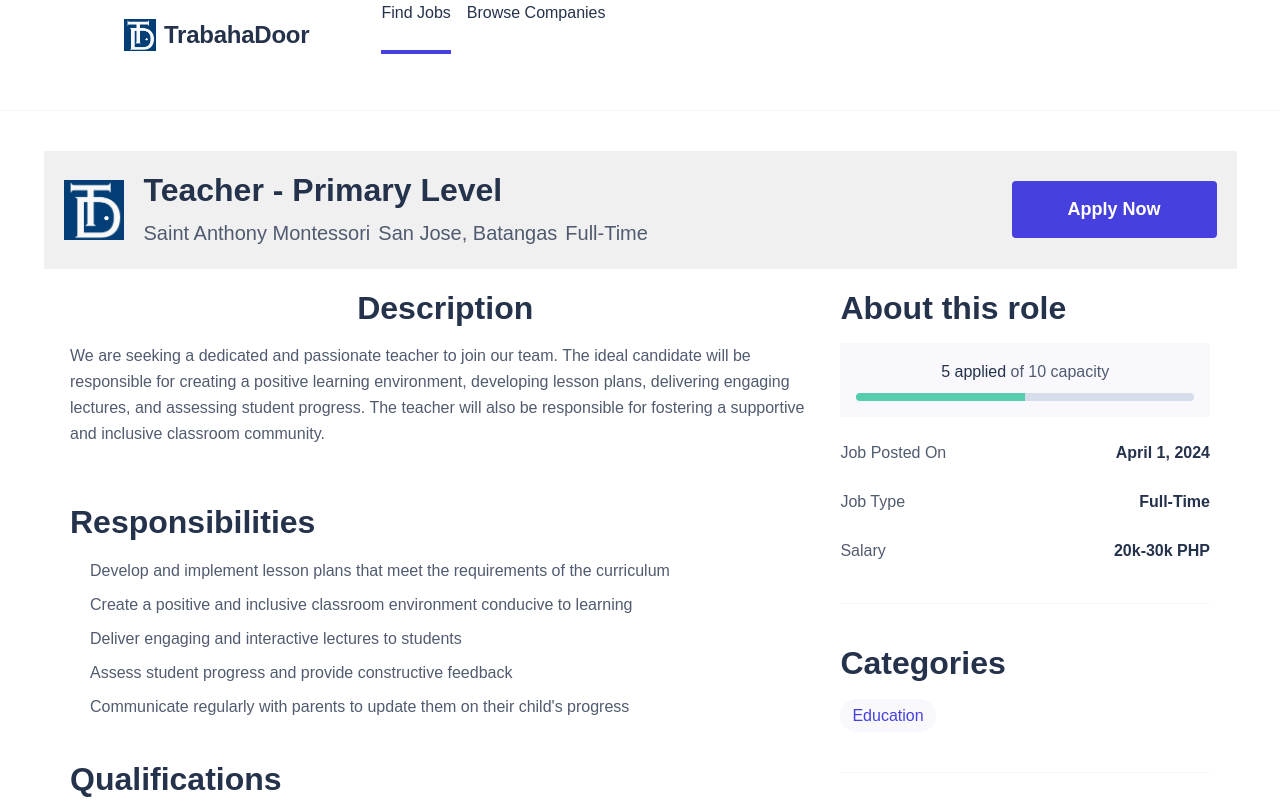
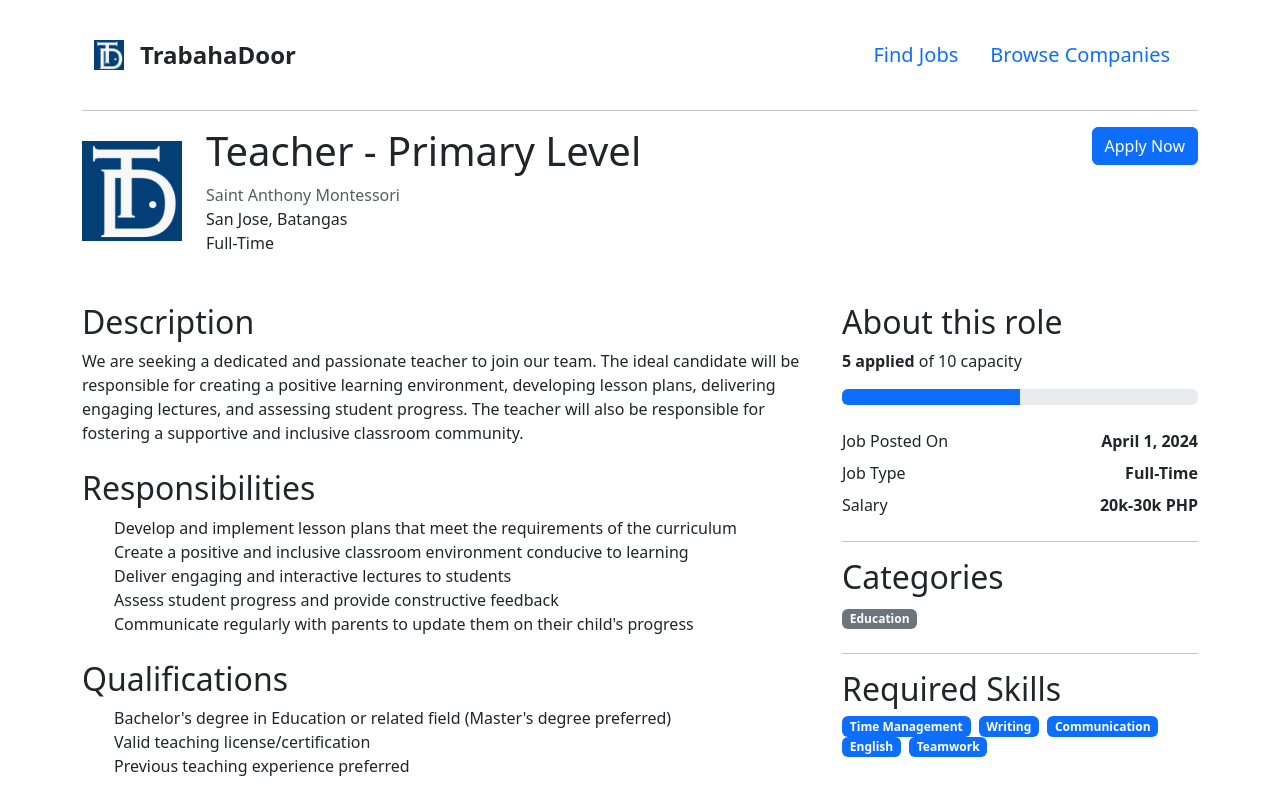
Before and after one commit to LDimaano/TrabahaDoor, a React (Create React App) app in the folder JobPortal/front-end/: page /jobdescription in a window 1280 px wide. Shown: the top 800 px of the page. Built offline with nearby package versions, Linux system fonts and the light colour scheme.

Commit message:
jobseeker side bootstrap

```diff
--- a/JobPortal/front-end/src/components/home_jobseeker.jsx
+++ b/JobPortal/front-end/src/components/home_jobseeker.jsx
@@ -1,21 +1,24 @@
 import React, { useState, useEffect } from 'react';
-import styles from '../css/home_jobseeker.module.css';
 import { useNavigate } from 'react-router-dom';
+import 'bootstrap/dist/css/bootstrap.min.css';
+
 
 function Header() {
   const [email, setEmail] = useState('');
   const navigate = useNavigate();
+
 
   useEffect(() => {
     const fetchEmail = async () => {
       try {
         const response = await fetch('http://localhost:5000/api/user-info', {
           method: 'GET',
-          credentials: 'include', // This ensures cookies (session) are sent with the request
+          credentials: 'include',
           headers: {
             'Content-Type': 'application/json',
           },
         });
+
 
         if (response.ok) {
           const data = await response.json();
@@ -28,67 +31,47 @@ function Header() {
       }
     };
 
+
     fetchEmail();
   }, []);
 
+
   return (
-    <nav className={styles.navbar}>
-      <div className={styles.navbarContent}>
-        <div className={styles.logo}>
+    <nav className="navbar navbar-expand-lg bg-transparent">
+    <div className="container">
+      <a className="navbar-brand d-flex align-items-center" href="#">
         <img
           src={`${process.env.PUBLIC_URL}/assets/TrabahaDoor_logo.png`}
           alt="TrabahaDoor Logo"
-            className={styles.logoImage}
+          width="30"
+          height="30"
+          className="me-2"
         />
-          <span className={styles.logoText}>TrabahaDoor</span>
-          <span className={styles.welcomeText}>Welcome, {email || 'Guest'}</span>
+        <span className="fw-bold">TrabahaDoor</span>
+      </a>
+      <div className="navbar-text">
+        Welcome, {email || 'Guest'}
       </div>
-        <ul className={styles.navMenu}>
-          <li className={styles.navItem}>
-            <a href="#" className={styles.navLink}>Find Jobs</a>
-            <div className={styles.activeIndicator} />
-          </li>
-          <li className={styles.navItem}>
-            <a href="#" className={styles.navLink}>Browse Companies</a>
-          </li>
-        </ul>
     </div>
   </nav>
   );
 }
 
+
 function SearchForm() {
   return (
-    <section className={styles.searchForm}>
-      <form className={styles.searchBar}>
-        <div className={styles.inputContainer}>
-          <img
-            loading="lazy"
-            src="https://cdn.builder.io/api/v1/image/assets/TEMP/e7f5ae91f74a0bbff814182823ec89164ff92f1d17811cfd85ad807eb891d404?placeholderIfAbsent=true&apiKey=691aa702d0594162a92c71d207580975"
-            alt=""
-            className={styles.inputImage}
-          />
-          <div className={styles.inputGroup}>
-            <label htmlFor="jobTitleInput" className="visually-hidden"></label>
+    <section className="container my-4">
+      <form className="row g-3">
+        <div className="col-md-6">
           <input
             type="text"
-              id="jobTitleInput"
+            className="form-control"
             placeholder="Job title or keyword"
             aria-label="Job title or keyword"
-              className={styles.select}
           />
-            {/* <div className={styles.divider}></div> */}
         </div>
-        </div>
-
-        <div className={styles.inputContainer}>
-          <div className={styles.inputGroup}>
-              <label htmlFor="industrySelect" className="visually-hidden"></label>
-              <select
-              id="industrySelect"
-              aria-label="Industry"
-              className={styles.select}
-              >
+        <div className="col-md-4">
+          <select className="form-select" aria-label="Select Industry">
             <option value="">Select Industry</option>
             <option value="agriculture">Agriculture</option>
             <option value="tourism">Tourism</option>
@@ -100,21 +83,23 @@ function SearchForm() {
             <option value="technology">Technology</option>
           </select>
         </div>
+        <div className="col-md-2">
+          <button type="submit" className="btn btn-primary w-100">Search</button>
         </div>
-
-        <button type="submit" className={styles.searchButton}>Search</button>
       </form>
     </section>
   );
 }
+
 
 function FilterSection() {
   const employmentTypes = ['Full-time', 'Part-Time', 'Remote', 'Internship', 'Contract'];
   const categories = ['Agriculture', 'Tourism', 'Marketing', 'Business', 'Human Resource', 'Healthcare', 'Engineering', 'Technology'];
   const salaryRanges = ['$700 - $1000', '$1000 - $1500', '$1500 - $2000', '$3000 or above'];
 
+
   return (
-    <div className={styles.filterSection}>
+    <div className="col-md-3">
       <FilterGroup title="Type of Employment" items={employmentTypes} />
       <FilterGroup title="Categories" items={categories} />
       <FilterGroup title="Salary Range" items={salaryRanges} />
@@ -122,24 +107,23 @@ function FilterSection() {
   );
 }
 
+
 function FilterGroup({ title, items }) {
   return (
-    <div className={styles.filterGroup}>
-      <h3 className={styles.filterTitle}>{title}</h3>
-      <img
-        src="https://cdn.builder.io/api/v1/image/assets/TEMP/0535a47d11c9869cd543561cec9c0500b285f25574c94bba865051e75300ca66?placeholderIfAbsent=true&apiKey=691aa702d0594162a92c71d207580975"
-        alt=""
-        className={styles.filterToggle}
-      />
+    <div className="mb-4">
+      <h5>{title}</h5>
       {items.map((item, index) => (
-        <label key={index} className={styles.filterOption}>
-          <input type="checkbox" className={styles.filterCheckbox} />
-          <span className={styles.filterLabel}>{item}</span>
+        <div key={index} className="form-check">
+          <input className="form-check-input" type="checkbox" id={`filter-${index}`} />
+          <label className="form-check-label" htmlFor={`filter-${index}`}>
+            {item}
           </label>
+        </div>
       ))}
     </div>
   );
 }
+
 
 const jobListings = [
   {
@@ -164,122 +148,87 @@ const jobListings = [
     applicants: 4,
     capacity: 5
   },
-  // Add more job listings here
 ];
+
 
 function JobList() {
   return (
-    <section className={styles.jobListContainer}>
-      <div className={styles.jobListHeader}>
-        <div>
-          <h2 className={styles.jobListTitle}>All Jobs</h2>
-          <p className={styles.jobListSubtitle}>Showing 73 results</p>
-        </div>
-        <div className={styles.jobListControls}>
-          <div className={styles.sortControl}>
-            <span className={styles.sortLabel}>Sort by:</span>
-            <div className={styles.sortSelector}>
-              <span>Most relevant</span>
-              <img
-                src="https://cdn.builder.io/api/v1/image/assets/TEMP/0ecb1061ad2d3f67351803a0460e833050feee5cac983333e77bfe4ca63b6c8d?placeholderIfAbsent=true&apiKey=691aa702d0594162a92c71d207580975"
-                alt=""
-                className={styles.sortArrow}
-              />
-            </div>
-          </div>
-          <div className={styles.viewControls}>
-            <img
-              src="https://cdn.builder.io/api/v1/image/assets/TEMP/822dc9b65f741a6656df95a9814638e5fc49e6cbe4dc7e0a8884539da8794ae1?placeholderIfAbsent=true&apiKey=691aa702d0594162a92c71d207580975"
-              alt="Grid view"
-              className={styles.viewIcon}
-            />
-            <img
-              src="https://cdn.builder.io/api/v1/image/assets/TEMP/fe1858239a80f1f7abe717d1cf92397b00c93ec5523b01ede22f7b3b1e0e22e2?placeholderIfAbsent=true&apiKey=691aa702d0594162a92c71d207580975"
-              alt="List view"
-              className={styles.viewIcon}
-            />
-          </div>
-        </div>
-      </div>
-      <ul className={styles.jobList}>
+    <div className="col-md-9">
+      <h2>All Jobs</h2>
+      <ul className="list-group">
         {jobListings.map(job => (
           <JobListItem key={job.id} job={job} />
         ))}
       </ul>
-    </section>
+    </div>
   );
 }
 
+
 function JobListItem({ job }) {
   const navigate = useNavigate();
+
 
   const handleApplyClick = () => {
     navigate('/jobdescription');
   };
 
+
   return (
-    <li className={styles.jobItem}>
-      <div className={styles.jobInfo}>
-        <img src={job.logo} alt={`${job.company} logo`} className={styles.companyLogo} />
+    <li className="list-group-item d-flex justify-content-between align-items-center">
+      <div className="d-flex">
+        <img
+          src={job.logo}
+          alt={`${job.company} logo`}
+          width="50"
+          height="50"
+          className="me-3"
+        />
         <div>
-          <h3 className={styles.jobTitle}>{job.title}</h3>
-          <p className={styles.jobCompany}>{job.company}</p>
-          <p className={styles.jobLocation}>{job.location}</p>
+          <h5>{job.title}</h5>
+          <p>{job.company} - {job.location}</p>
         </div>
       </div>
-      <div className={styles.jobDetails}>
-        <p className={styles.jobType}>{job.type}</p>
-        <p className={styles.jobCategory}>{job.category}</p>
-      </div>
-      <button onClick={handleApplyClick} className={styles.applyButton}>
+      <button className="btn btn-primary" onClick={handleApplyClick}>
         Apply
       </button>
     </li>
   );
 }
+
+
 function Pagination() {
   return (
-    <nav className={styles.pagination} aria-label="Job search results pages">
-      <button className={styles.paginationButton} aria-label="Previous page">
-        <img
-          src="https://cdn.builder.io/api/v1/image/assets/TEMP/7eb479b7448d2f9f329cadb166de67f8faa071b5b4d847b32b3fcac92f7a2899?placeholderIfAbsent=true&apiKey=691aa702d0594162a92c71d207580975"
-          alt=""
-          className={styles.paginationArrow}
-        />
-      </button>
-      <ul className={styles.paginationList}>
+    <nav className="d-flex justify-content-center my-4">
+      <ul className="pagination">
+        <li className="page-item">
+          <a className="page-link" href="#" aria-label="Previous">
+            <span aria-hidden="true">&laquo;</span>
+          </a>
+        </li>
         {[1, 2, 3, 4, 5, '...', 33].map((page, index) => (
-          <li key={index}>
-            <button
-              className={`${styles.paginationButton} ${page === 1 ? styles.active : ''}`}
-              aria-current={page === 1 ? 'page' : undefined}
-            >
-              {page}
-            </button>
+          <li key={index} className={`page-item ${page === 1 ? 'active' : ''}`}>
+            <a className="page-link" href="#">{page}</a>
           </li>
         ))}
+        <li className="page-item">
+          <a className="page-link" href="#" aria-label="Next">
+            <span aria-hidden="true">&raquo;</span>
+          </a>
+        </li>
       </ul>
-      <button className={styles.paginationButton} aria-label="Next page">
-        <img
-          src="https://cdn.builder.io/api/v1/image/assets/TEMP/086e98d7777fa1afcb1cb506eacb417e9633360e5142dc9e63a63b443cf75ecb?placeholderIfAbsent=true&apiKey=691aa702d0594162a92c71d207580975"
-          alt=""
-          className={styles.paginationArrow}
-        />
-      </button>
     </nav>
   );
 }
 
-// Combined JobSearch Component
-
 
 function HomeJobSeeker() {
   return (
-    <div className={styles.container}>
+    <div className="container">
       <Header />
-      <main className={styles.mainContent}>
+      <main className="row mt-4">
         <SearchForm />
-        <div className={styles.contentWrapper}>
+        <div className="d-flex">
           <FilterSection />
           <JobList />
         </div>
@@ -289,4 +238,5 @@ function HomeJobSeeker() {
   );
 }
 
+
 export default HomeJobSeeker;
--- a/JobPortal/front-end/src/components/jobdescription.jsx
+++ b/JobPortal/front-end/src/components/jobdescription.jsx
@@ -1,58 +1,70 @@
 import React, { useState } from 'react';
-import styles from '../css/jobdescription.module.css';
 import SubmitApplication from './jobseeker_submit';
+
 
 const Header = () => {
   return (
-    <header className={styles.header}>
-      <div className={styles.headerContent}>
-        <nav className={styles.topNav}>
-          <div className={styles.menu}>
-            <div className={styles.logo}>
-              <img src={`${process.env.PUBLIC_URL}/assets/TrabahaDoor_logo.png`} alt="TrabahaDoor logo" className={styles.logoImage} />
-              <span className={styles.logoText}>TrabahaDoor</span>
+    <header className="bg-transparent py-3">
+      <div className="container d-flex justify-content-between align-items-center">
+        <div className="d-flex align-items-center">
+          <img
+            src={`${process.env.PUBLIC_URL}/assets/TrabahaDoor_logo.png`}
+            alt="TrabahaDoor logo"
+            width="30"
+            height="30"
+            className="me-3"
+          />
+          <span className="fw-bold fs-4">TrabahaDoor</span>
         </div>
-            <ul className={styles.menuItems}>
-              <li className={styles.menuItem}>
-                <a href="#" className={styles.activeLink}>Find Jobs</a>
+        <nav>
+          <ul className="nav" style={{ width: '100%' }}>
+            <li className="nav-item">
+              <a href="#" className="nav-link active" style={{ fontSize: '1.25rem' }}>Find Jobs</a>
             </li>
-              <li className={styles.menuItem}>
-                <a href="#">Browse Companies</a>
+            <li className="nav-item">
+              <a href="#" className="nav-link" style={{ fontSize: '1.25rem' }}>Browse Companies</a>
             </li>
           </ul>
-          </div>
         </nav>
       </div>
     </header>
   );
 };
 
+
 const ProgressBar = ({ current, total }) => {
   const percentage = (current / total) * 100;
   return (
-    <div className={styles.progressBar}>
-      <p className={styles.progressText}>
-        <span className={styles.progressHighlight}>{current} applied</span> of {total} capacity
+    <div className="mb-4">
+      <p>
+        <strong>{current} applied</strong> of {total} capacity
       </p>
-      <div className={styles.progressBarContainer}>
-        <div className={styles.progressFill} style={{ width: `${percentage}%` }}></div>
+      <div className="progress">
+        <div
+          className="progress-bar"
+          role="progressbar"
+          style={{ width: `${percentage}%` }}
+          aria-valuenow={percentage}
+          aria-valuemin="0"
+          aria-valuemax="100"
+        ></div>
       </div>
     </div>
   );
 };
 
+
 const Tag = ({ children, color = 'primary' }) => {
   return (
-    <span className={`${styles.tag} ${styles[color]}`}>
-      {children}
-    </span>
+    <span className={`badge bg-${color} me-2`}>{children}</span>
   );
 };
 
-const Button = ({ children, variant = 'primary', onClick, className, ...props }) => {
+
+const Button = ({ children, variant = 'primary', onClick, ...props }) => {
   return (
     <button
-      className={`${styles.button} ${styles[variant]} ${className}`}
+      className={`btn btn-${variant}`}
       onClick={onClick}
       {...props}
     >
@@ -60,6 +72,7 @@ const Button = ({ children, variant = 'primary', onClick, className, ...props })
     </button>
   );
 };
+
 
 const JobDetails = () => {
   const jobInfo = [
@@ -69,27 +82,28 @@ const JobDetails = () => {
   ];
   const skills = ['Time Management', 'Writing', 'Communication', 'English', 'Teamwork'];
 
+
   return (
-    <aside className={styles.jobDetails}>
-      <section className={styles.aboutRole}>
-        <h2 className={styles.sectionTitle}>About this role</h2>
+    <aside className="col-md-4">
+      <section className="mb-4">
+        <h2>About this role</h2>
         <ProgressBar current={5} total={10} />
         {jobInfo.map(({ label, value }) => (
-          <div key={label} className={styles.jobInfo}>
-            <span className={styles.jobInfoLabel}>{label}</span>
-            <span className={styles.jobInfoValue}>{value}</span>
+          <div key={label} className="d-flex justify-content-between mb-2">
+            <span>{label}</span>
+            <span className="fw-bold">{value}</span>
           </div>
         ))}
       </section>
-      <hr className={styles.divider} />
-      <section className={styles.categories}>
-        <h2 className={styles.sectionTitle}>Categories</h2>
+      <hr />
+      <section className="mb-4">
+        <h2>Categories</h2>
         <Tag color="secondary">Education</Tag>
       </section>
-      <hr className={styles.divider} />
-      <section className={styles.requiredSkills}>
-        <h2 className={styles.sectionTitle}>Required Skills</h2>
-        <div className={styles.skillTags}>
+      <hr />
+      <section>
+        <h2>Required Skills</h2>
+        <div className="d-flex flex-wrap">
           {skills.map((skill) => (
             <Tag key={skill}>{skill}</Tag>
           ))}
@@ -98,6 +112,7 @@ const JobDetails = () => {
     </aside>
   );
 };
+
 
 const JobContent = () => {
   const responsibilities = [
@@ -113,15 +128,16 @@ const JobContent = () => {
     'Previous teaching experience preferred'
   ];
 
+
   return (
-    <div className={styles.jobContent}>
-      <section className={styles.jobDescription}>
+    <div className="col-md-8">
+      <section className="mb-4">
         <h2>Description</h2>
         <p>
           We are seeking a dedicated and passionate teacher to join our team. The ideal candidate will be responsible for creating a positive learning environment, developing lesson plans, delivering engaging lectures, and assessing student progress. The teacher will also be responsible for fostering a supportive and inclusive classroom community.
         </p>
       </section>
-      <section className={styles.responsibilities}>
+      <section className="mb-4">
         <h2>Responsibilities</h2>
         <ul>
           {responsibilities.map((responsibility, index) => (
@@ -129,7 +145,7 @@ const JobContent = () => {
           ))}
         </ul>
       </section>
-      <section className={styles.qualifications}>
+      <section>
         <h2>Qualifications</h2>
         <ul>
           {qualifications.map((qualification, index) => (
@@ -141,34 +157,44 @@ const JobContent = () => {
   );
 };
 
+
 const JobDescription = () => {
   const [isModalOpen, setModalOpen] = useState(false);
+
+
   return (
-    <main className={styles.jobDescription}>
+    <main className="container mt-3"> {/* Reduced top margin */}
       <Header />
-      <hr className={styles.divider} />
-      <section className={styles.jobInfor}>
-        <img src={`${process.env.PUBLIC_URL}/assets/TrabahaDoor_logo.png`} alt="Saint Anthony Montessori logo" className={styles.companyLogo} />
+      <hr />
+      <section className="row mb-5">
+        <div className="col-md-8 d-flex align-items-center">
+          <img
+            src={`${process.env.PUBLIC_URL}/assets/TrabahaDoor_logo.png`}
+            alt="Saint Anthony Montessori logo"
+            width="100"
+            height="100"
+            className="me-4"
+          />
           <div>
-          <h1 className={styles.jobTitle}>Teacher - Primary Level</h1>
-          <div className={styles.jobMeta}>
-            <span className={styles.companyName}>Saint Anthony Montessori</span>
-            <span className={styles.location}>San Jose, Batangas</span>
-            <span className={styles.jobType}>Full-Time</span>
+            <h1>Teacher - Primary Level</h1>
+            <div className="d-flex flex-column">
+              <span className="text-muted">Saint Anthony Montessori</span>
+              <span>San Jose, Batangas</span>
+              <span>Full-Time</span>
             </div>
           </div>
-        <div className={styles.actionButtons}>
+        </div>
+        <div className="col-md-4 text-end">
           <SubmitApplication isOpen={isModalOpen} onClose={() => setModalOpen(false)} />
         </div>
       </section>
-      <section className={styles.contentSection}>
-        <div className={styles.contentWrapper}>
+      <section className="row">
         <JobContent />
         <JobDetails />
-        </div>
       </section>
     </main>
   );
 };
 
+
 export default JobDescription;
--- a/JobPortal/front-end/src/components/jobseeker_submit.jsx
+++ b/JobPortal/front-end/src/components/jobseeker_submit.jsx
@@ -1,33 +1,34 @@
 import React, { useState } from 'react';
 import Modal from './modal';
-import styles from '../css/jobseeker_submit.module.css';
+
 
 const FormField = ({ label, type, placeholder, id }) => {
   return (
-    <div className={styles.formField}>
-      <label htmlFor={id} className={styles.formLabel}>{label}</label>
+    <div className="mb-3 text-start">
+      <label htmlFor={id} className="form-label">{label}</label>
       <input
         type={type}
         id={id}
         placeholder={placeholder}
-        className={styles.formInput}
+        className="form-control"
         aria-label={label}
       />
     </div>
   );
 };
 
+
 const JobHeader = ({ logo, title, company, location, jobType }) => {
   return (
-    <header className={styles.header}>
-      <div className={styles.roleInfo}>
-        <img src={logo} alt={`${company} logo`} className={styles.companyLogo} />
-        <div className={styles.jobDetails}>
-          <h1 className={styles.jobTitle}>{title}</h1>
-          <div className={styles.jobMetadata}>
-            <span className={styles.metadataItem}>{company}</span>
-            <span className={styles.metadataItem}>{location}</span>
-            <span className={styles.metadataItem}>{jobType}</span>
+    <header className="mb-4">
+      <div className="d-flex align-items-center mb-3">
+        <img src={logo} alt={`${company} logo`} className="me-3" style={{ width: '100px', height: '100px' }} />
+        <div>
+          <h1 className="h3 mb-2 text-start">{title}</h1>
+          <div className="text-muted text-start">
+            <span className="me-3">{company}</span>
+            <span className="me-3">{location}</span>
+            <span>{jobType}</span>
           </div>
         </div>
       </div>
@@ -35,35 +36,38 @@ const JobHeader = ({ logo, title, company, location, jobType }) => {
   );
 };
 
+
 const AdditionalInfo = () => {
   return (
-    <div className={styles.additionalInfo}>
-      <label htmlFor="additionalInfo" className={styles.additionalInfoLabel}>Additional information</label>
-      <div className={styles.additionalInfoContent}>
-        <textarea
-          id="additionalInfo"
-          className={styles.additionalInfoTextarea}
-          placeholder="Add a cover letter or anything else you want to share"
-          aria-label="Additional information"
-        ></textarea>
-        <div className={styles.helperText}>
-          <span className={styles.characterLimit}>Maximum 500 characters</span>
-          <span className={styles.characterCount}>0 / 500</span>
-        </div>
+    <div className="mb-3 text-start">
+      <label htmlFor="additionalInfo" className="form-label">Additional information</label>
+      <textarea
+        id="additionalInfo"
+        className="form-control"
+        placeholder="Add a cover letter or anything else you want to share"
+        aria-label="Additional information"
+        rows="4"
+      ></textarea>
+      <div className="d-flex justify-content-between mt-2 text-muted">
+        <span>Maximum 500 characters</span>
+        <span>0 / 500</span>
       </div>
     </div>
   );
 };
 
+
 const SubmitApplication = () => {
   const [isModalOpen, setIsModalOpen] = useState(false);
+
 
   const openModal = () => setIsModalOpen(true);
   const closeModal = () => setIsModalOpen(false);
 
+
   const modalContent = (
-    <div className={styles.container}>
-      <section className={styles.base}>
+    <div className="container">
+      <section className="mb-4">
         <JobHeader
           logo="https://cdn.builder.io/api/v1/image/assets/TEMP/4510ed17dfd1da1e2f074cd5249c6b7e6c149301121221461cda3b29e3cb81e3?placeholderIfAbsent=true&apiKey=1081a2635faf4c6ab261e216f55348ae"
           title="Teacher - Primary Level"
@@ -71,37 +75,37 @@ const SubmitApplication = () => {
           location="San Jose, Batangas"
           jobType="Full-Time"
         />
-        <hr className={styles.divider} />
-        <div className={styles.formSection}>
-          <h2 className={styles.formTitle}>Submit your application</h2>
-          <p className={styles.formDescription}>
-            The following is required and will only be shared with Nomad
-          </p>
+        <hr />
+        <div className="mb-4 text-start">
+          <h2 className="h4">Submit your application</h2>
+          <p>The following is required and will only be shared with Nomad</p>
         </div>
         <form>
           <FormField label="Full name" type="text" placeholder="Enter your fullname" id="fullName" />
           <FormField label="Email address" type="email" placeholder="Enter your email address" id="email" />
           <FormField label="Phone number" type="tel" placeholder="Enter your phone number" id="phone" />
-          <hr className={styles.divider} />
+          <hr />
           <AdditionalInfo />
-          <hr className={styles.divider} />
-          <button type="submit" className={styles.submitButton}>Submit Application</button>
-          <p className={styles.termsText}>
+          <hr />
+          <button type="submit" className="btn btn-primary">Submit Application</button>
+          <p className="mt-3 text-start">
             By sending the request you can confirm that you accept our{" "}
-            <a href="#terms" className={styles.termsLink}>Terms of Service</a> and{" "}
-            <a href="#privacy" className={styles.privacyLink}>Privacy Policy</a>
+            <a href="#terms" className="link-primary">Terms of Service</a> and{" "}
+            <a href="#privacy" className="link-primary">Privacy Policy</a>
           </p>
         </form>
       </section>
     </div>
   );
 
+
   return (
     <>
-      <button onClick={openModal} className={styles.applyButton}>Apply Now</button>
+      <button onClick={openModal} className="btn btn-primary">Apply Now</button>
       <Modal isOpen={isModalOpen} onClose={closeModal} content={modalContent} />
     </>
   );
 };
 
+
 export default SubmitApplication;
```
Lines whose indentation alone changed are shown as unchanged.
